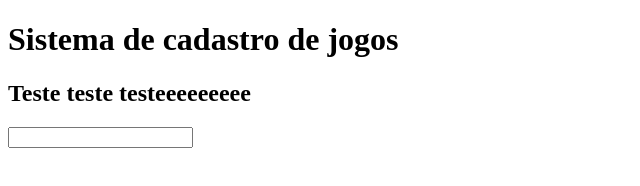
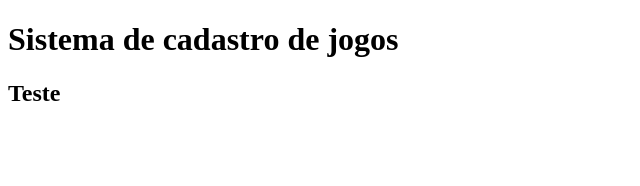
Before and after one commit to patihintze/iniciando, a plain HTML site: page index.html in a window 1280 px wide. Shown: the whole page, without its empty margins (0-640 px from the left). Drawn offline with Linux system fonts and the light colour scheme.

Commit message:
voltando

```diff
--- a/index.html
+++ b/index.html
@@ -9,7 +9,6 @@
 <body>
     <h1>Sistema de cadastro de jogos</h1>
     <script src="app.js"></script>
-    <h2>Teste teste testeeeeeeeee</h2>
-    <input type="text">
+    <h2>Teste</h2>
 </body>
 </html>
```
